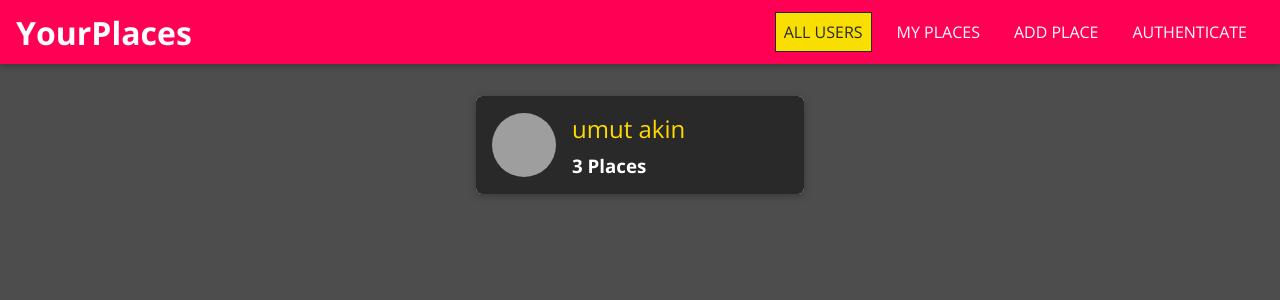
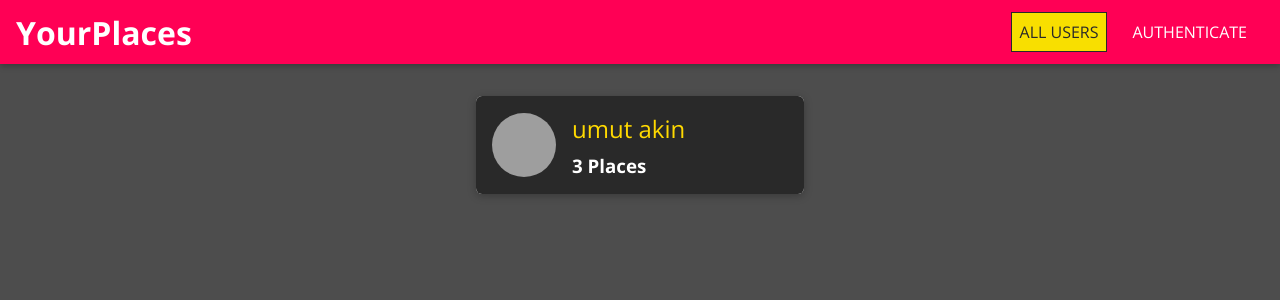
Before and after one commit to umutakin-dev/mern-fullstack, a React (Create React App) app in the folder frontend/: page / in a window 1280 px wide. Shown: the top 300 px of the page. Built offline with nearby package versions, Linux system fonts and the light colour scheme; grey boxes are pictures that could not be loaded.

Commit message:
listen to context changes (mern-071)

```diff
--- a/frontend/src/shared/components/Navigation/NavLinks.js
+++ b/frontend/src/shared/components/Navigation/NavLinks.js
@@ -1,23 +1,36 @@
-import React from "react";
+import React, { useContext } from "react";
 import { NavLink } from "react-router-dom";
 
+import { AuthContext } from "../../context/auth-context";
 import "./NavLinks.css";
 
 const NavLinks = (props) => {
-  return <ul className="nav-links">
+  const auth = useContext(AuthContext);
+
+  return (
+    <ul className="nav-links">
       <li>
-      <NavLink to="/" exact>ALL USERS</NavLink>
+        <NavLink to="/" exact>
+          ALL USERS
+        </NavLink>
       </li>
+      {auth.isLogginIn && (
         <li>
           <NavLink to="/u1/places">MY PLACES</NavLink>
         </li>
+      )}
+      {auth.isLogginIn && (
         <li>
           <NavLink to="/places/new">ADD PLACE</NavLink>
         </li>
+      )}
+      {!auth.isLogginIn && (
         <li>
           <NavLink to="/auth">AUTHENTICATE</NavLink>
         </li>
-  </ul>;
-}
+      )}
+    </ul>
+  );
+};
 
 export default NavLinks;
```
Lines whose indentation alone changed are shown as unchanged.
